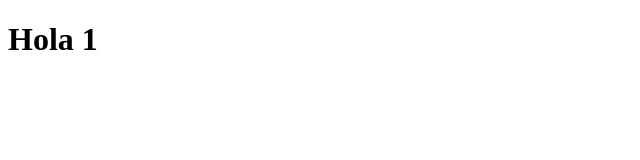
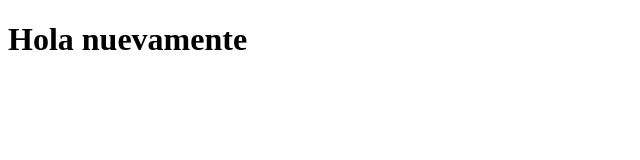
Before and after one commit to jorgencasa/coursera-angular, a plain HTML site: page index.html in a window 1280 px wide. Shown: the whole page, without its empty margins (0-640 px from the left). Drawn offline with Linux system fonts and the light colour scheme.

Commit message:
Primera pagina web

```diff
--- a/index.html
+++ b/index.html
@@ -5,6 +5,6 @@
     <title>Hola</title>
   </head>
   <body>
-    <h1>Hola 1</h1>
+    <h1>Hola nuevamente</h1>
   </body>
 </html>
```
